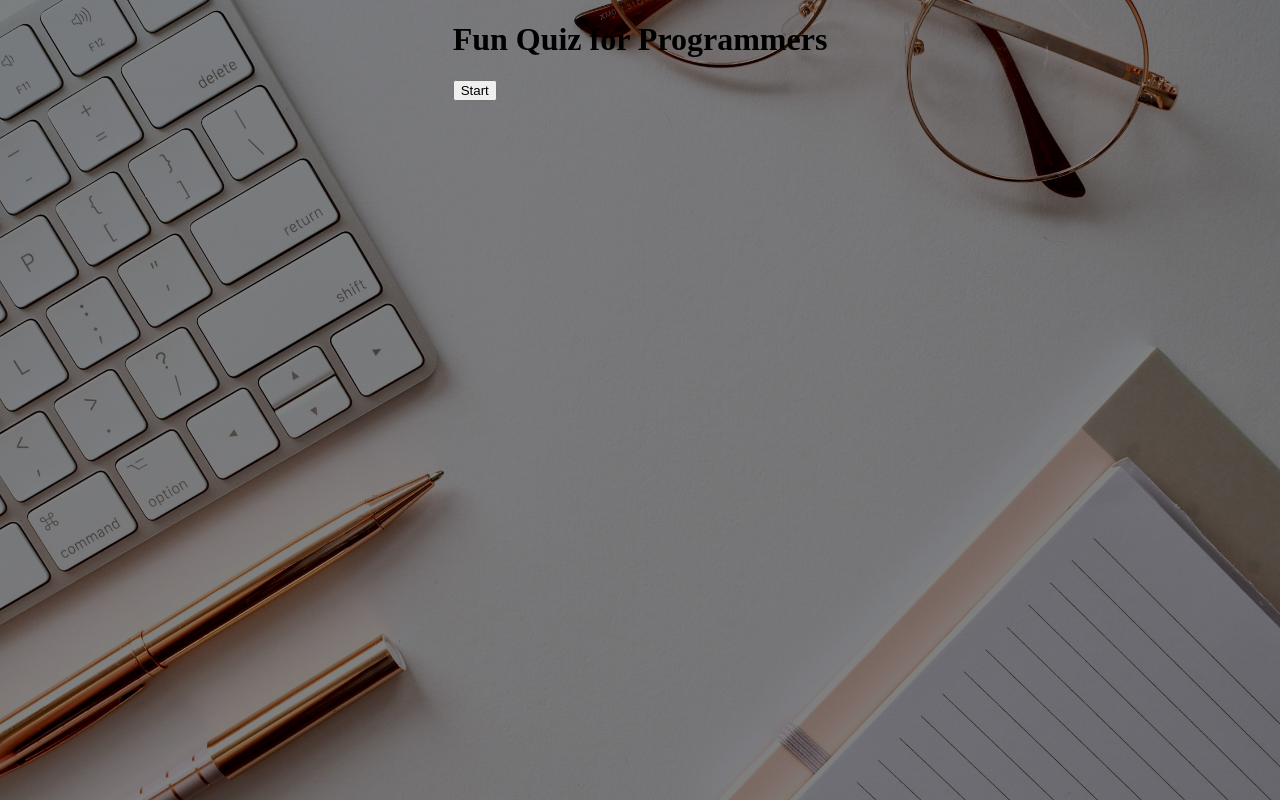
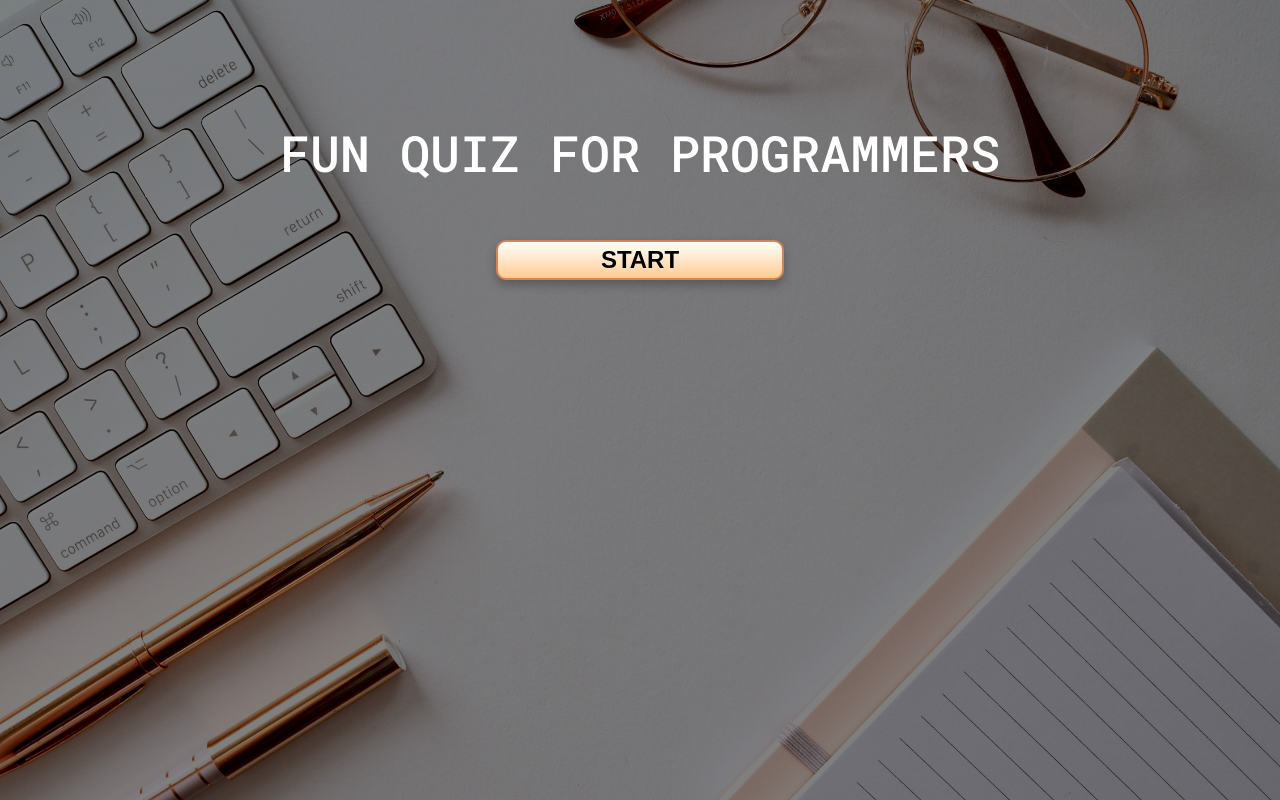
Before and after one commit to piyusha2001/quiz-app, a React (Create React App) app: page / in a window 1280 px wide. Built offline with nearby package versions, Linux system fonts and the light colour scheme.

Commit message:
imported wrapper

```diff
--- a/src/App.tsx
+++ b/src/App.tsx
@@ -1,7 +1,7 @@
 import React, { useState } from 'react';
 // import Card from './Components/Card';
 import { Difficulty, fetchQuizQuestions, QuestionState } from './API';
-import { GlobalStyle } from './App.styles';
+import { GlobalStyle, Wrapper } from './App.styles';
 import QuestionCard from './Components/Card';
 
 export type AnswerObject = {
@@ -68,11 +68,11 @@
 	return (
 		<>
 			<GlobalStyle />
-			<div className='App'>
-				<h1>Fun Quiz for Programmers</h1>
+			<Wrapper className='App'>
+				<h1>FUN QUIZ FOR PROGRAMMERS</h1>
 				{gameOver || userAnswer.length === TOTAL_QUESTIONS ? (
 					<button className='start' onClick={startTrivia}>
-						Start
+						START
 					</button>
 				) : null}
 
@@ -93,10 +93,10 @@
 				userAnswer.length === number + 1 &&
 				number !== TOTAL_QUESTIONS - 1 ? (
 					<button className='next' onClick={nextQuestion}>
-						Next
+						NEXT QUESTION
 					</button>
 				) : null}
-			</div>
+			</Wrapper>
 		</>
 	);
 }
```
